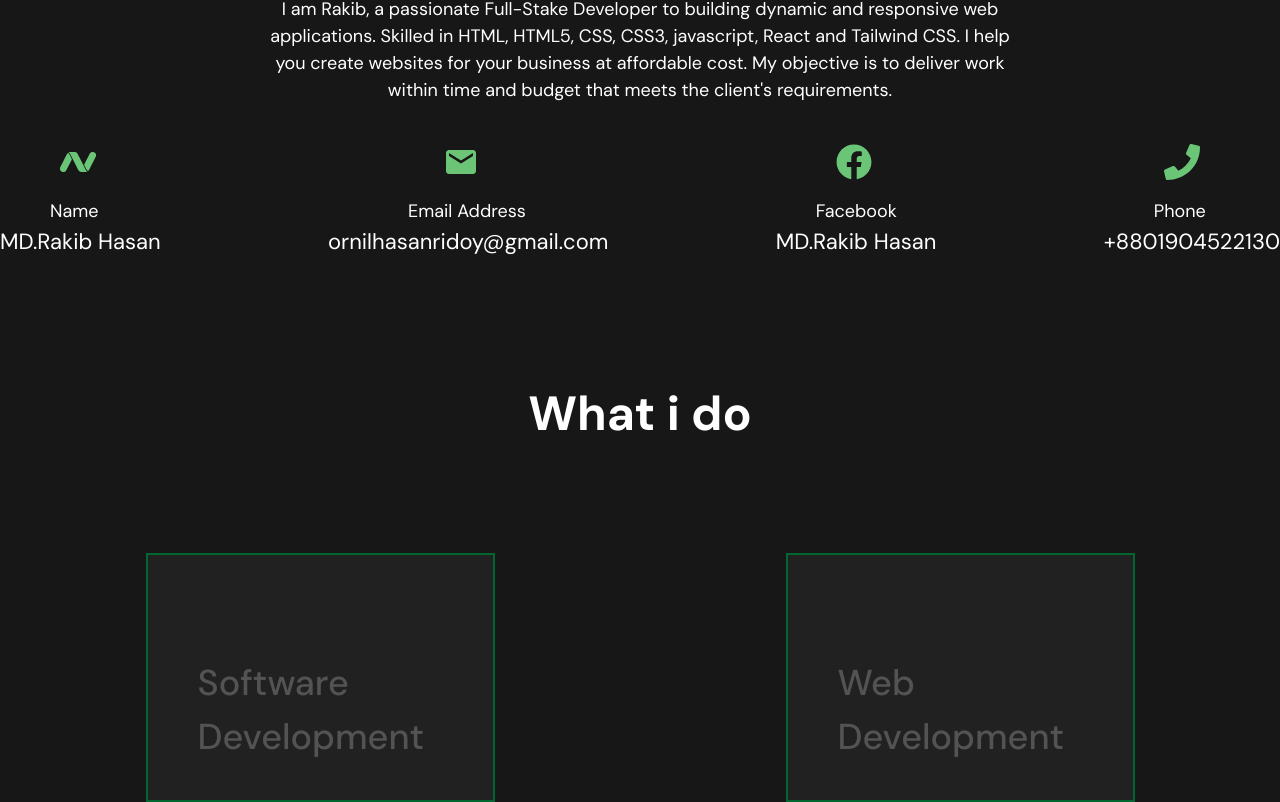
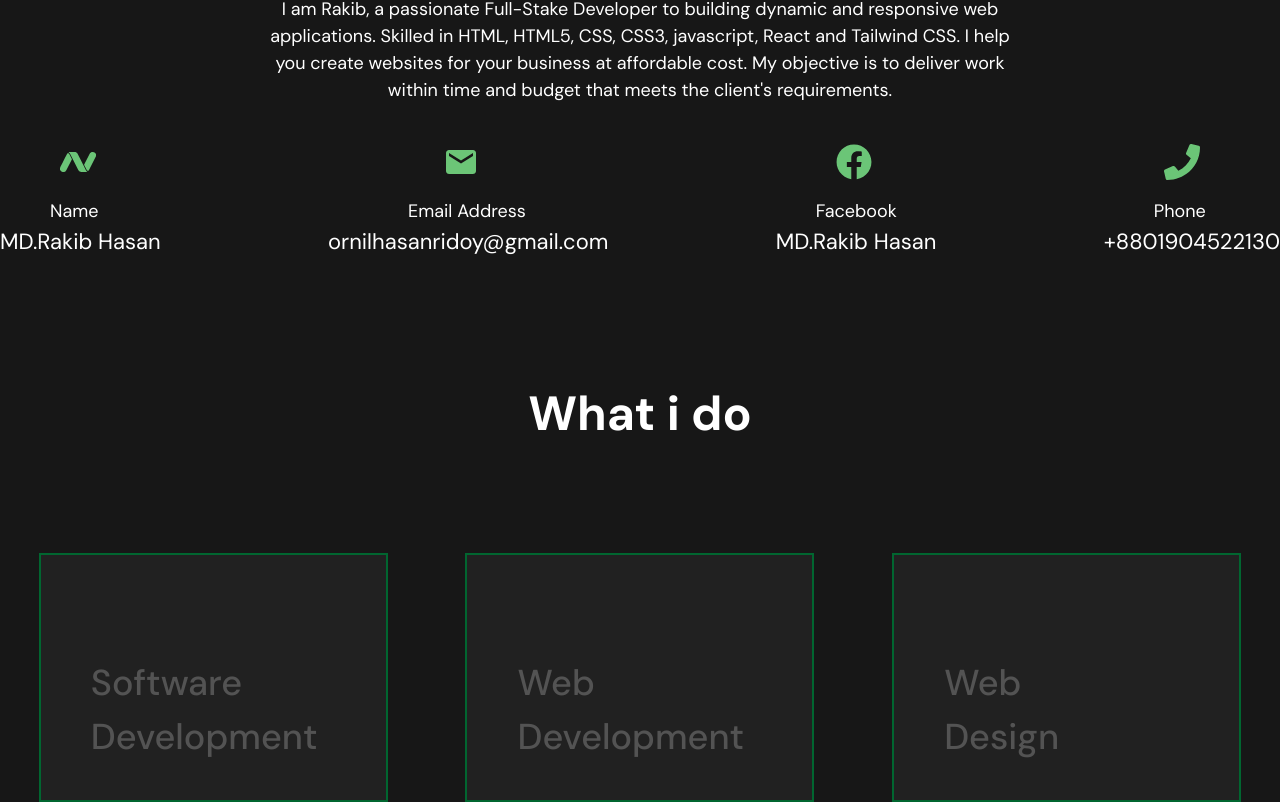
Before and after one commit to Rakib-Hassan-web/Portfulio-for-me, a React (Vite) app: page / in a window 1280 px wide. Shown: the part 1098-1900 px from the top of the page. Built offline with nearby package versions, Linux system fonts and the light colour scheme.

Commit message:
service 3rd

```diff
--- a/src/assets/Pages/Services.jsx
+++ b/src/assets/Pages/Services.jsx
@@ -28,6 +28,12 @@ const Services = () => {
 
 
 
+<div className="singleService w-[349px] bg-[#212121] pt-[101px] pl-[50px] pb-[36px] pr-[85px] font-medium text-[36px] text-[#535353] font-prymary border-2 border-green-800">
+    <h2>Web</h2>
+Design</div>
+
+
+
 </div>
 
 
```
